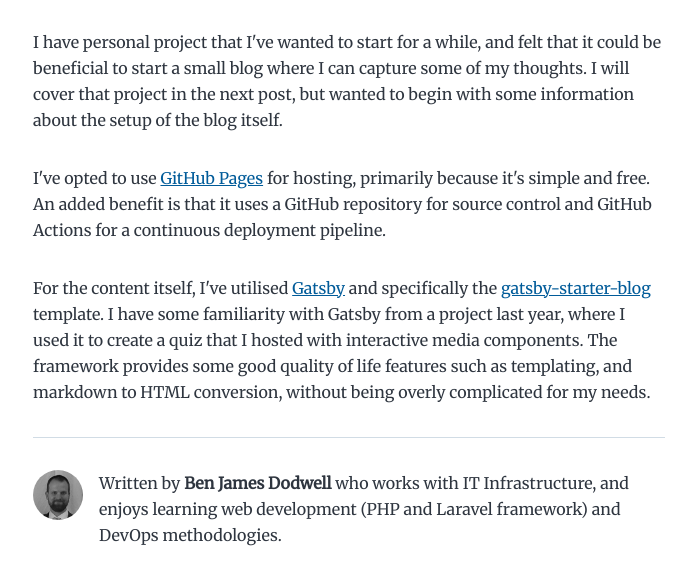
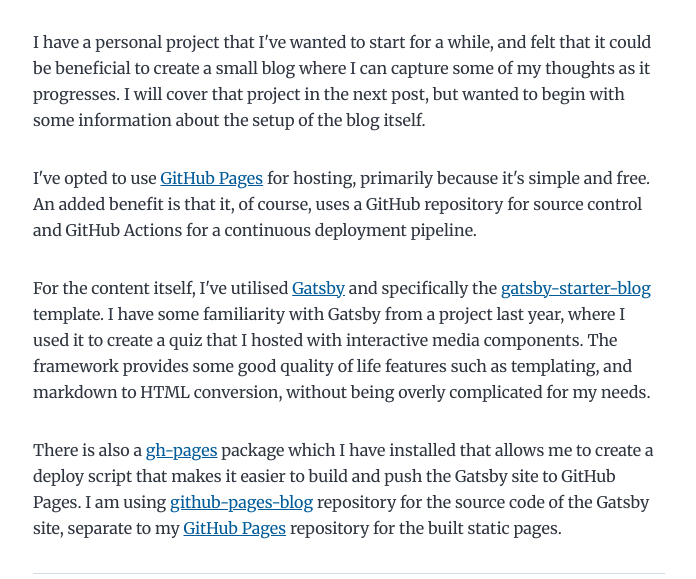
Before and after one commit to ben-james-dodwell/github-pages-blog, a Gatsby site: page /gatsby-blog-for-github-pages/ in a window 1280 px wide. Shown: the part 211-790 px from the top of the page, without its empty margins (291-987 px from the left). Built offline with nearby package versions, Linux system fonts and the light colour scheme; Gatsby itself is replaced by a stand-in of ours.

Commit message:
Add content with reference to gh-pages package

```diff
--- a/content/blog/gatsby-blog-for-github-pages/index.md
+++ b/content/blog/gatsby-blog-for-github-pages/index.md
@@ -4,8 +4,10 @@
 description: "First blog post explaining setup."
 ---
 
-I have personal project that I've wanted to start for a while, and felt that it could be beneficial to start a small blog where I can capture some of my thoughts. I will cover that project in the next post, but wanted to begin with some information about the setup of the blog itself.
+I have a personal project that I've wanted to start for a while, and felt that it could be beneficial to create a small blog where I can capture some of my thoughts as it progresses. I will cover that project in the next post, but wanted to begin with some information about the setup of the blog itself.
 
-I've opted to use [GitHub Pages](https://pages.github.com/) for hosting, primarily because it's simple and free. An added benefit is that it uses a GitHub repository for source control and GitHub Actions for a continuous deployment pipeline.
+I've opted to use [GitHub Pages](https://pages.github.com/) for hosting, primarily because it's simple and free. An added benefit is that it, of course, uses a GitHub repository for source control and GitHub Actions for a continuous deployment pipeline.
 
 For the content itself, I've utilised [Gatsby](https://www.gatsbyjs.com/) and specifically the [gatsby-starter-blog](https://www.gatsbyjs.com/starters/gatsbyjs/gatsby-starter-blog) template. I have some familiarity with Gatsby from a project last year, where I used it to create a quiz that I hosted with interactive media components. The framework provides some good quality of life features such as templating, and markdown to HTML conversion, without being overly complicated for my needs.
+
+There is also a [gh-pages](https://www.gatsbyjs.com/docs/how-to/previews-deploys-hosting/how-gatsby-works-with-github-pages/) package which I have installed that allows me to create a deploy script that makes it easier to build and push the Gatsby site to GitHub Pages. I am using [github-pages-blog](https://github.com/ben-james-dodwell/github-pages-blog) repository for the source code of the Gatsby site, separate to my [GitHub Pages](https://github.com/ben-james-dodwell/ben-james-dodwell.github.io) repository for the built static pages.
```
